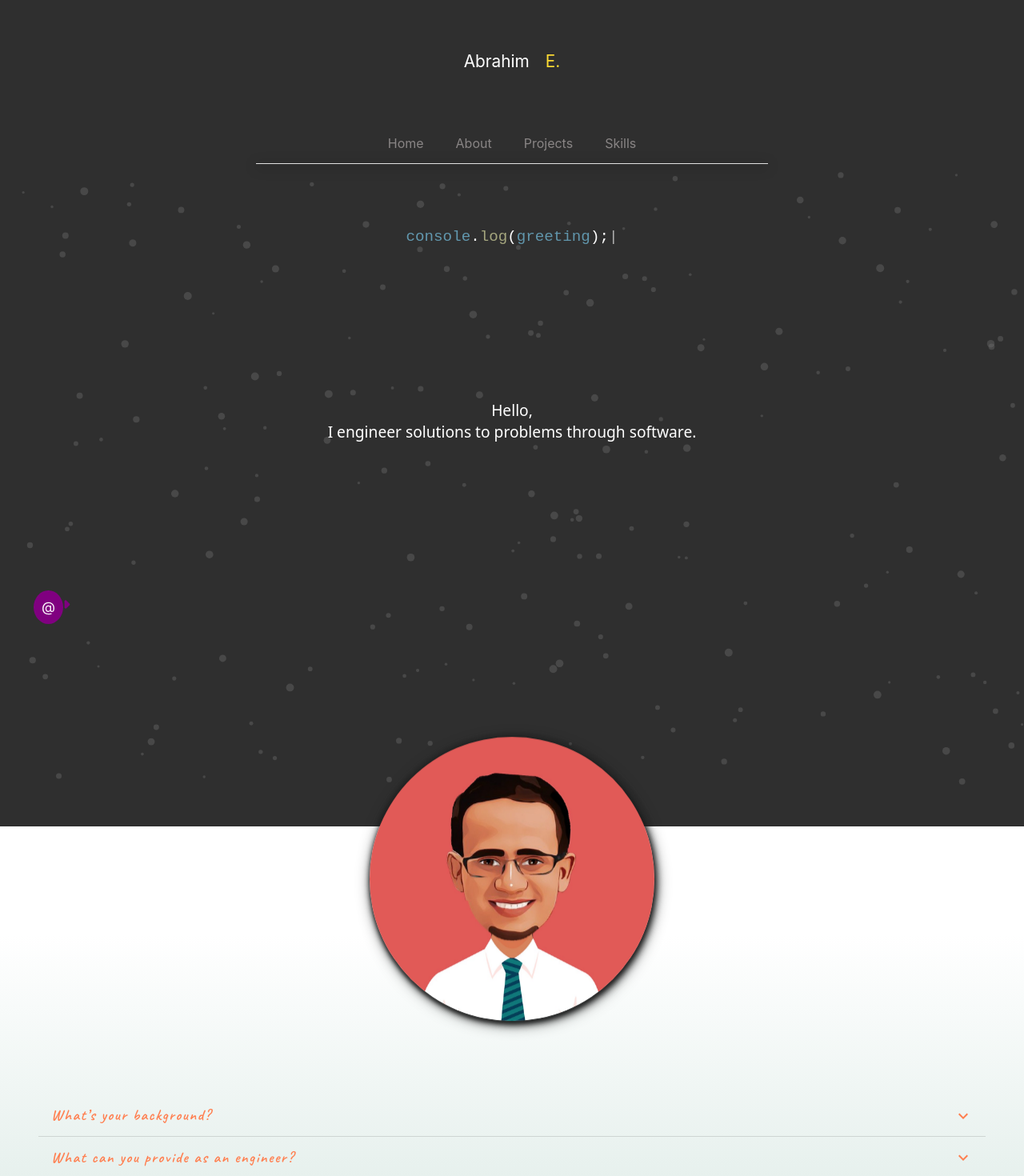
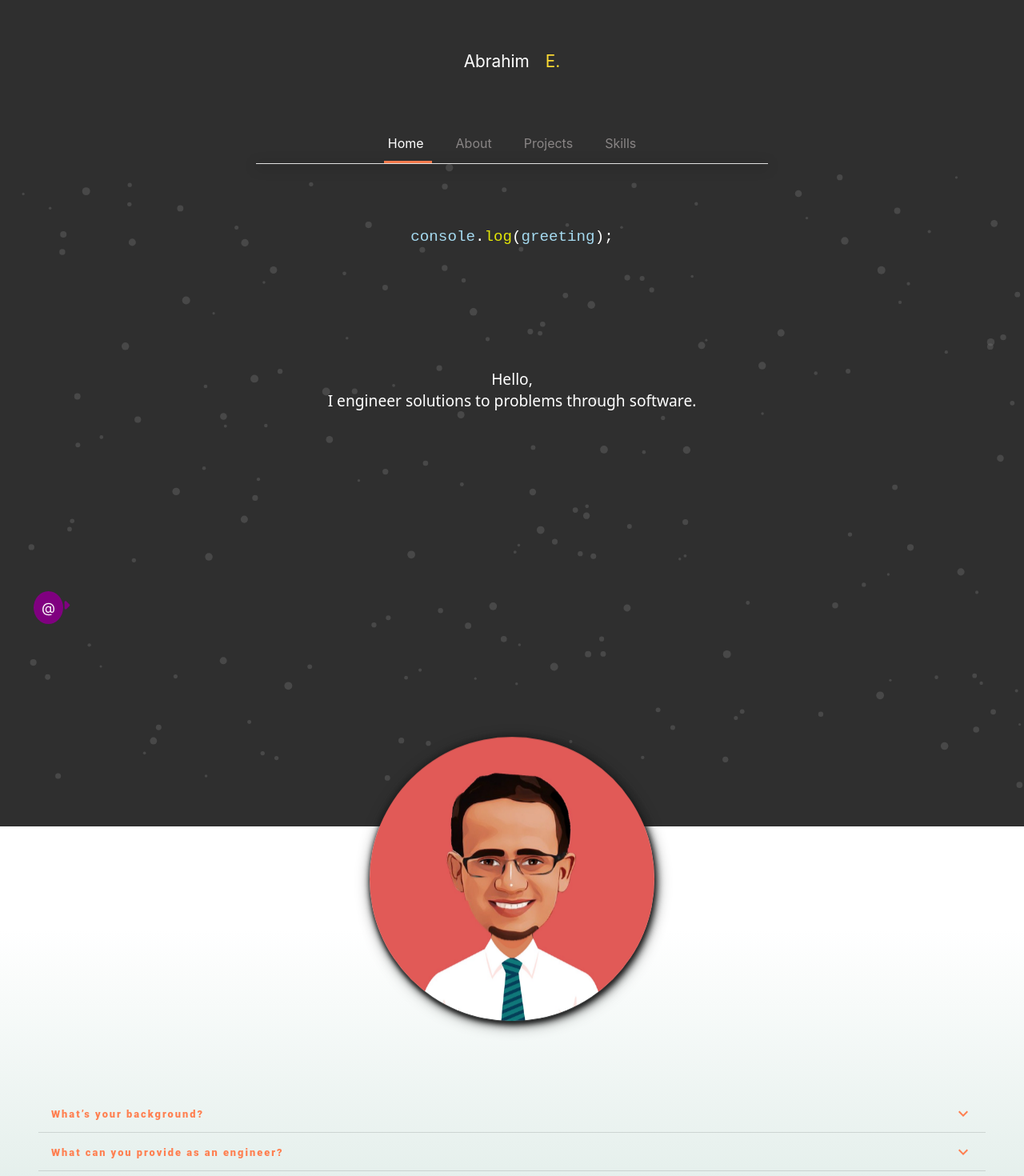
Before and after one commit to abeK021/portfolio-site, a React (Create React App) app: page / in a window 1280 px wide. Shown: the top 1470 px of the page at 80% size. Built offline with nearby package versions, Linux system fonts and the light colour scheme.

Commit message:
layout fixes

```diff
--- a/src/App.js
+++ b/src/App.js
@@ -8,6 +8,7 @@ import About from "./components/4-about/about";
 import Projects from "./components/5-projects/projects.jsx";
 import Skills from "./components/6-skills/skills.jsx";
 import AtTabs from "./components/07-@-tabs/at-tabs.jsx";
+import Footer from "./components/08-footer/footer.jsx";
 
 //NPM MODULES
 import {
@@ -59,6 +60,7 @@ const App = () => {
         <Skills />
       </Element>
       <AtTabs />
+      <Footer />
     </>
   );
 };
--- a/src/components/07-@-tabs/at-tabs.css
+++ b/src/components/07-@-tabs/at-tabs.css
@@ -15,9 +15,11 @@
   padding-left: 15px;
   z-index: -200;
   font-size: 0.9rem;
-  border-bottom-left-radius: 50%;
-  border-top-left-radius: 50%;
-  border: 1px solid gray;
+  clip-path: polygon(100% 0%, 100% 48%, 100% 100%, 6% 100%, 0% 50%, 6% 0);
+  border-radius: 10px;
+  box-shadow: rgba(50, 50, 93, 0.25) 0px 50px 100px -20px,
+    rgba(0, 0, 0, 0.3) 0px 30px 60px -30px,
+    rgba(10, 37, 64, 0.35) 0px -2px 6px 0px inset;
 }
 
 .at-circle {
--- a/src/components/2-nav-tabs/nav-tabs.css
+++ b/src/components/2-nav-tabs/nav-tabs.css
@@ -29,16 +29,30 @@
   margin: 5px 15px;
 }
 
-.active-tab {
+.nav-tab {
+  cursor: pointer;
+}
+
+.active-tab-all {
   color: white;
 }
 
 .active-tab::after {
   display: inline-block;
   position: absolute;
-  transform: translate(-60px);
+  transform: translate(-50px);
   content: "";
-  width: 80px;
+  width: 60px;
   bottom: 0;
   border-bottom: 4px solid #ff7f50;
 }
+
+.active-tab-projects::after {
+  display: inline-block;
+  position: absolute;
+  transform: translate(-60px);
+  content: "";
+  width: 60px;
+  bottom: 0;
+  border-bottom: 4px solid #ff7f50;
+}
--- a/src/components/2-nav-tabs/nav-tabs.jsx
+++ b/src/components/2-nav-tabs/nav-tabs.jsx
@@ -27,20 +27,26 @@ const StyledTab = (props) => (
   <Link
     {...props}
     isDynamic={true}
-    activeClass="active-tab"
+    activeClass={
+      props.to === "projects"
+        ? "active-tab-projects active-tab-all"
+        : "active-tab-all active-tab"
+    }
     spy={true}
     smooth={true}
     duration={800}
-    offset={
-      props.to === "home"
-        ? -120
-        : props.to === "about"
-        ? -200
-        : props.to === "projects"
-        ? -250
-        : -250
-    }
+    offset={props.to === "home" ? -250 : 0}
+    // offset={
+    //   props.to === "home"
+    //     ? -120
+    //     : props.to === "about"
+    //     ? -150
+    //     : props.to === "projects"
+    //     ? -150
+    //     : -150
+    // }
     spyThrottle={1000}
+    className="nav-tab"
   >
     {props.label}
   </Link>
--- a/src/components/3-hero/hero.css
+++ b/src/components/3-hero/hero.css
@@ -5,46 +5,51 @@
   color: white;
   font-family: monospace;
 
-  display: flex;
   position: relative;
-  justify-content: center;
-
-  flex-flow: row wrap;
 
   padding-top: 5rem;
 }
 
+.typed {
+  text-align: center;
+  height: 25%;
+}
+
 .console {
-  color: #6298af;
+  color: #a5daf0;
 }
 
 .log {
-  color: #a5a67e;
+  color: #e2e507;
 }
 
 .greeting {
-  color: #6196ac;
-}
-
-.flex-break {
-  flex-basis: 100%;
-  height: 0;
+  color: #a5daf0;
 }
 
 .greet {
   font-family: system-ui, -apple-system, BlinkMacSystemFont, "Segoe UI", Roboto,
     Oxygen, Ubuntu, Cantarell, "Open Sans", "Helvetica Neue", sans-serif;
-  padding: 2rem;
+
   width: 100%;
   text-align: center;
 }
 
+.--1 {
+  height: 35%;
+}
+
 .--2 {
-  height: 1rem;
-  font-size: 5vw;
-  font-weight: 700;
-  color: #ffdd33;
-  text-align: center;
+  font-family: sans-serif;
+  font-size: 6vw;
+  font-weight: bold;
+  text-transform: uppercase;
+
+  background-image: url("https://images.unsplash.com/photo-1501854140801-50d01698950b?ixlib=rb-1.2.1&ixid=MnwxMjA3fDB8MHxzZWFyY2h8NXx8bmF0dXJlfGVufDB8fDB8fA%3D%3D&auto=format&fit=crop&w=500&q=60");
+
+  background-clip: text;
+  -webkit-background-clip: text;
+  color: transparent;
 }
 .particles {
   position: absolute;
--- a/src/components/3-hero/hero.jsx
+++ b/src/components/3-hero/hero.jsx
@@ -27,8 +27,9 @@ const Hero = () => {
   return (
     <div className="hero-container">
       <Typed
+        showCursor={false}
         strings={[
-          '<span class="console">console</span>.<span class="log">log</span>(<span class="greeting">greeting</span>);',
+          '<div class="typed"><span class="console">console</span>.<span class="log">log</span>(<span class="greeting">greeting</span>);</div>',
         ]}
         typeSpeed={125}
       />
@@ -38,7 +39,7 @@ const Hero = () => {
         </div>
       </Fade>
       <Fade delay={6400} duration={3000}>
-        <div className="greet --2">Welome to my page!</div>
+        <div className="greet --2">Welcome to my page!</div>
       </Fade>
       <Particles
         id="tsparticles"
@@ -51,7 +52,7 @@ const Hero = () => {
             events: {
               onClick: {
                 enable: true,
-                mode: "push",
+                mode: "repulse",
               },
               onHover: {
                 enable: true,
--- a/src/components/4-about/about.css
+++ b/src/components/4-about/about.css
@@ -1,9 +1,6 @@
 @keyframes headshot {
   0% {
     transform: translate(0);
-  }
-  10% {
-    transform: translateY(-10%);
   }
 
   100% {
--- a/src/components/4-about/qa-accordion.jsx
+++ b/src/components/4-about/qa-accordion.jsx
@@ -30,10 +30,9 @@ const StyledAccordionSummary = (props) => (
       <Typography
         sx={{
           color: "#ff7f50",
-          fontSize: "1.2rem",
-          letterSpacing: "1.5px",
-
-          fontFamily: "Caveat, cursive",
+          fontSize: ".8rem",
+          letterSpacing: "2px",
+          fontWeight: "800",
         }}
         children={props.children}
       />
--- a/src/components/5-projects/project-card.jsx
+++ b/src/components/5-projects/project-card.jsx
@@ -11,6 +11,8 @@ import { deepOrange, deepPurple } from "@mui/material/colors";
 
 import TechUsed from "./tech-used";
 
+import "./projects.css";
+
 const ProjectCard = (props) => {
   const [expand, setExpand] = useState(false);
 
@@ -19,12 +21,10 @@ const ProjectCard = (props) => {
       sx={{
         marginRight: "20px",
         overflow: "clip",
-        borderRadius: "10px",
-        boxShadow:
-          "rgba(0, 0, 0, 0.16) 0px 3px 6px, rgba(0, 0, 0, 0.23) 0px 3px 6px",
+        borderRadius: "5px",
+        boxShadow: "3px 8px 5px  rgba(0, 0, 0, 0.35) ",
       }}
       m={10}
-      className="cards-container"
     >
       <CardContent>
         <Typography sx={{ fontSize: 16 }} color="text.secondary" gutterBottom>
--- a/src/components/5-projects/projects.css
+++ b/src/components/5-projects/projects.css
@@ -32,6 +32,13 @@
   }
 }
 
+.transitioninview {
+  animation-name: transitioninview;
+  animation-duration: 3s;
+  animation-timing-function: cubic-bezier(0.17, 0.67, 0.34, 1.02);
+  animation-fill-mode: forwards;
+}
+
 .projects-container {
   background: #f2f3f4;
   padding-bottom: 100px;
@@ -61,11 +68,8 @@
   }
 }
 
-.transitioninview {
-  animation-name: transitioninview;
-  animation-duration: 3s;
-  animation-timing-function: cubic-bezier(0.17, 0.67, 0.34, 1.02);
-  animation-fill-mode: forwards;
+.cards-container {
+  border-radius: 10%;
 }
 
 .svg-wave {
@@ -75,19 +79,7 @@
   padding: 0;
 }
 
-.cards-container {
-  border-radius: 10%;
-}
-
-/* Teach used carousal */
-
-/* body {
-  align-items: center;
-  background: #e3e3e3;
-  display: flex;
-  height: 100vh;
-  justify-content: center;
-} */
+/* TECH USED */
 
 .slider {
   background: pr;
```
